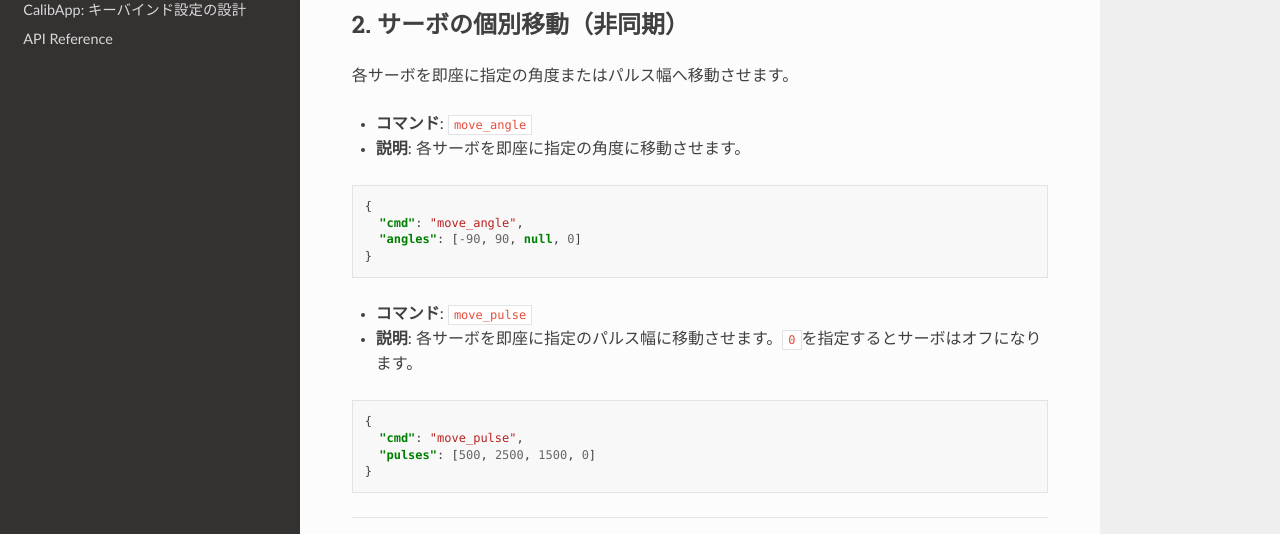
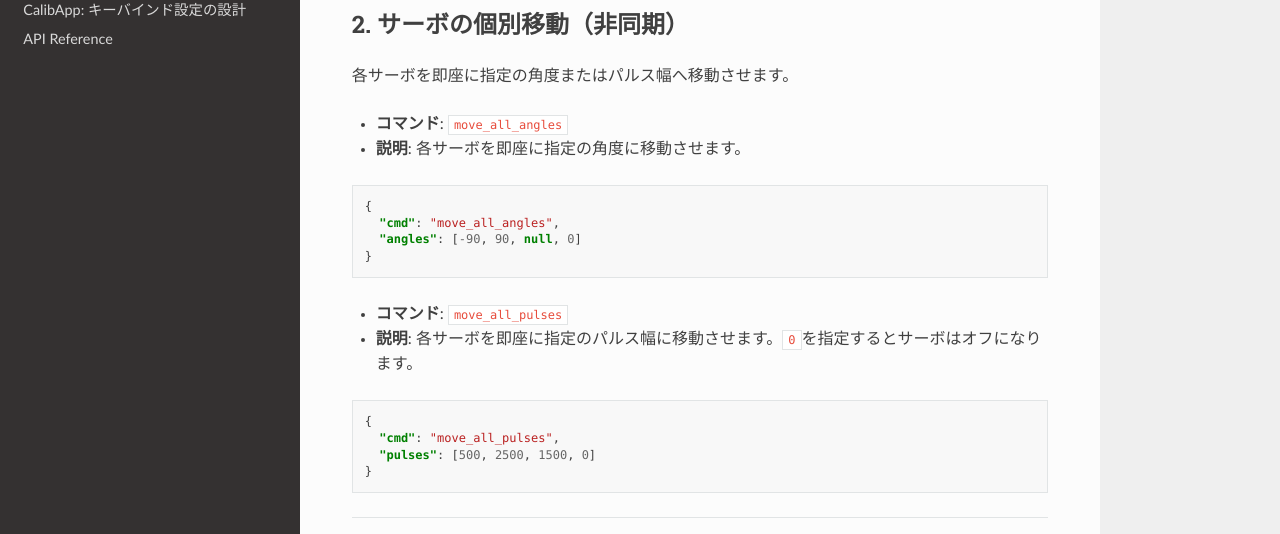
Before and after one commit to ytani01/piservo0, a Sphinx documentation site: the page built from docs/JSONCMD_SAMPLES.md, in a window 1280 px wide and 900 px high, scrolled down 787 px. Shown: the part 142-676 px from the top of the window. Built offline with Sphinx 7.4.7 and the Read the Docs theme 3.1.0, drawn with Linux system fonts in a browser that asks for light colours.

Commit message:
UPD: docs/JSONCMD_SAMPLES.md

````diff
--- a/docs/JSONCMD_SAMPLES.md
+++ b/docs/JSONCMD_SAMPLES.md
@@ -36,22 +36,22 @@
 
 各サーボを即座に指定の角度またはパルス幅へ移動させます。
 
-- **コマンド**: `move_angle`
+- **コマンド**: `move_all_angles`
 - **説明**: 各サーボを即座に指定の角度に移動させます。
 
 ```json
 {
-  "cmd": "move_angle",
+  "cmd": "move_all_angles",
   "angles": [-90, 90, null, 0]
 }
 ```
 
-- **コマンド**: `move_pulse`
+- **コマンド**: `move_all_pulses`
 - **説明**: 各サーボを即座に指定のパルス幅に移動させます。`0`を指定するとサーボはオフになります。
 
 ```json
 {
-  "cmd": "move_pulse",
+  "cmd": "move_all_pulses",
   "pulses": [500, 2500, 1500, 0]
 }
 ```
````
Also changed, not shown: docs/.markdown-preview.html (deleted, +0 -43 lines), .markdown-preview.html (deleted), 1 other file.
